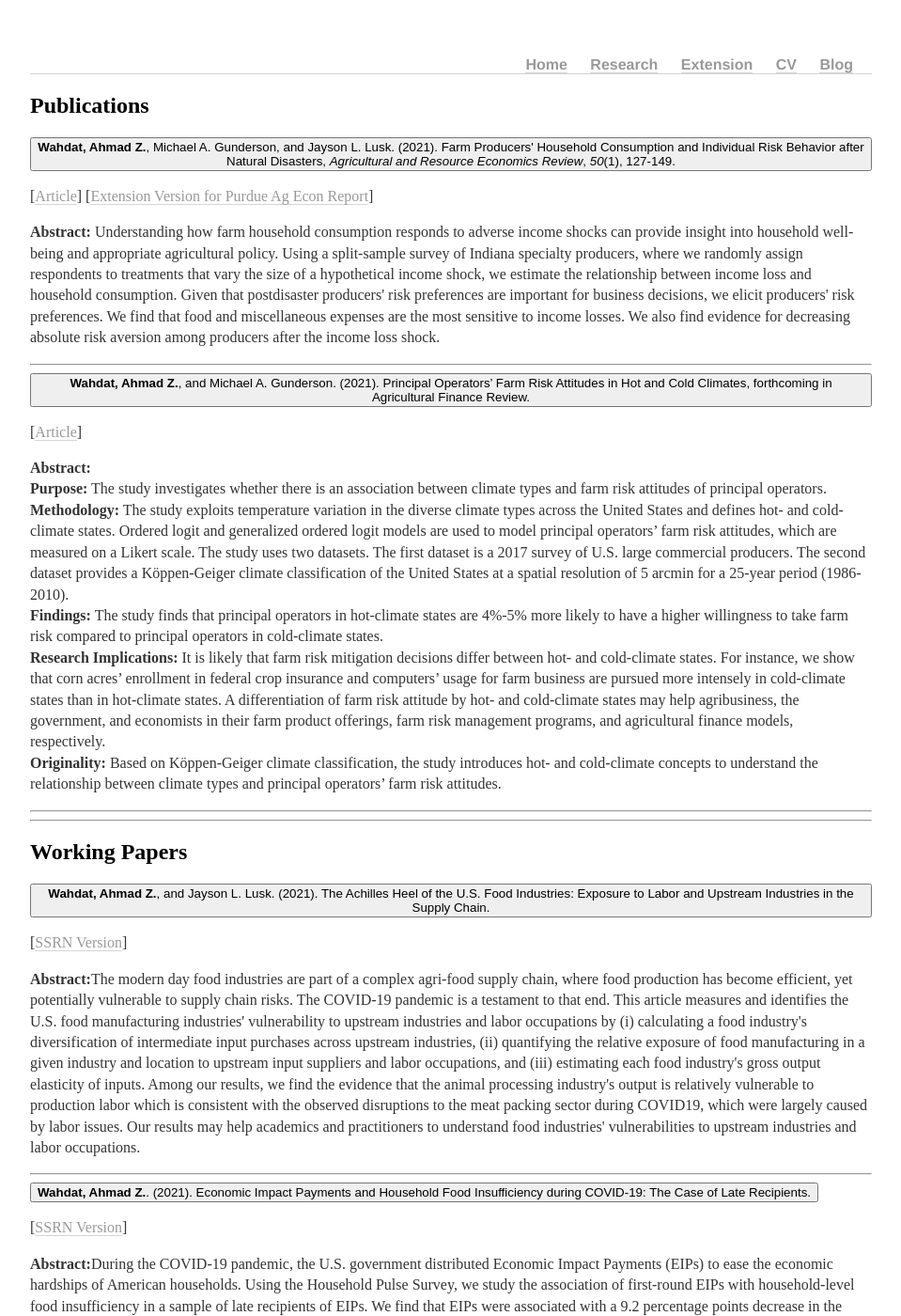
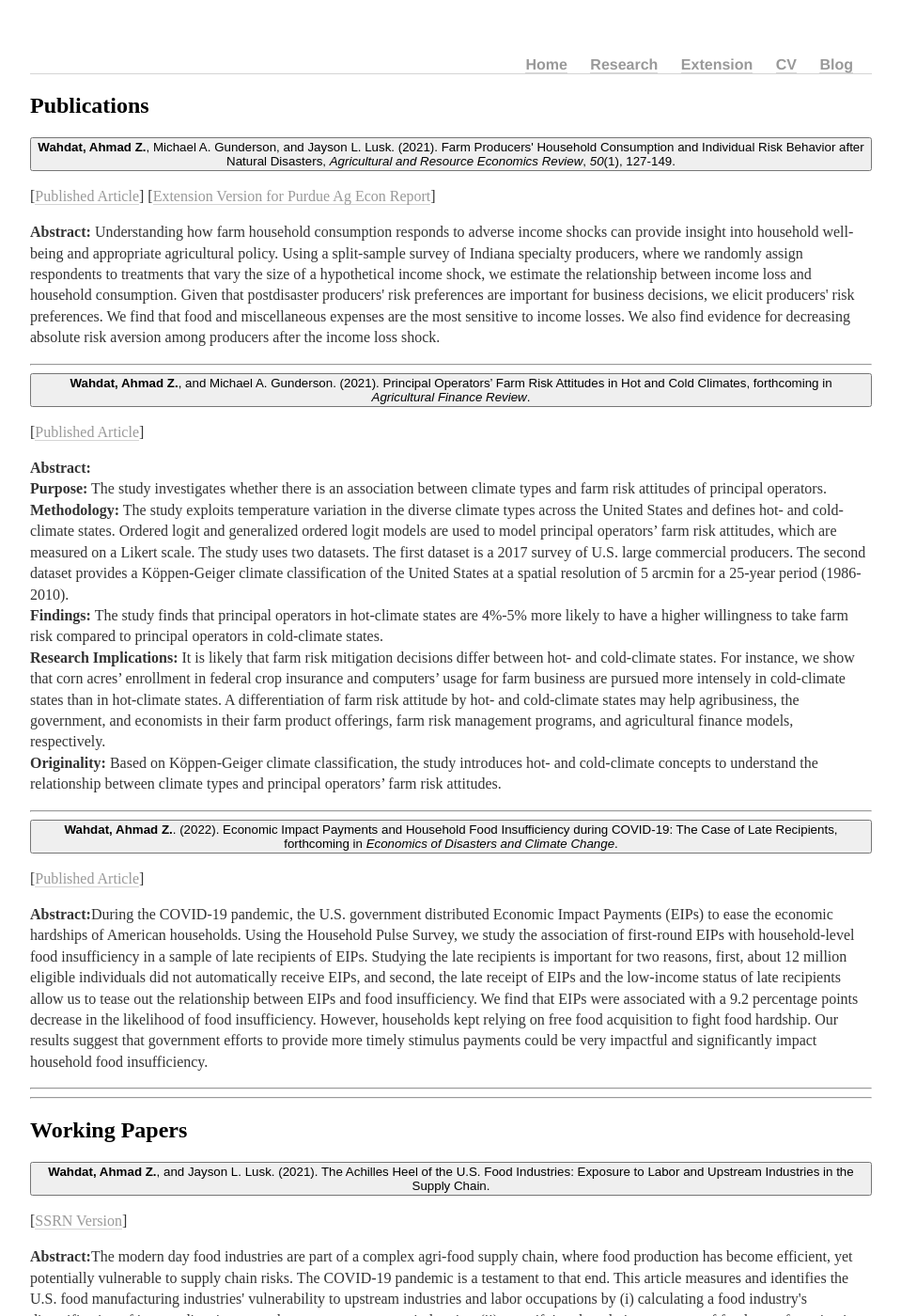
Before and after one commit to awahdat/webpage, a Jekyll site: the page built from research/index.html, in a window 1280 px wide and 1400 px high. Shown: the whole window at 94% size, without its empty margins (160-1119 px from the left). Built offline with Jekyll 4.4.1, drawn with Linux system fonts in a browser that asks for light colours; some of the changed text lies outside the part shown.

Commit message:
Update index.html

```diff
--- a/research/index.html
+++ b/research/index.html
@@ -11,7 +11,7 @@ description: Research work of Ahmad Zia Wahdat.
           Farm Producers' Household Consumption and Individual Risk Behavior after Natural Disasters, <em>Agricultural and Resource Economics Review</em>,
 		<em>50</em>(1), 127-149.</button>
 
-	<p> [<a href="https://doi.org/10.1017/age.2021.2" target="_blank" rel="noopener noreferrer">Article</a>]
+	<p> [<a href="https://doi.org/10.1017/age.2021.2" target="_blank" rel="noopener noreferrer">Published Article</a>]
 	[<a href="https://ag.purdue.edu/commercialag/home/paer-article/specialty-farm-households-consumption-and-risk-behavior-after-natural-disasters/" target="_blank" rel="noopener noreferrer">Extension Version for Purdue Ag Econ Report</a>]
 	</p>
 
@@ -25,9 +25,9 @@ description: Research work of Ahmad Zia Wahdat.
 					<hr />
 
 	<button class="accordion"><strong>Wahdat, Ahmad Z.</strong>, and Michael A. Gunderson. (2021). Principal Operators’ Farm Risk Attitudes in Hot and Cold Climates,
-	     forthcoming in Agricultural Finance Review.</button>
+	     forthcoming in <em>Agricultural Finance Review</em>.</button>
 
-	<p> [<a href="https://doi.org/10.1108/AFR-06-2021-0087" target="_blank" rel="noopener noreferrer">Article</a>] </p>
+	<p> [<a href="https://doi.org/10.1108/AFR-06-2021-0087" target="_blank" rel="noopener noreferrer">Published Article</a>] </p>
 
 	<p><strong>Abstract:</strong>
 		<br><strong>Purpose:</strong> The study investigates whether there is an association between climate types and farm risk attitudes of principal operators.
@@ -45,6 +45,24 @@ description: Research work of Ahmad Zia Wahdat.
 		finance models, respectively.
 		<br><strong>Originality:</strong> Based on Köppen-Geiger climate classification,  the study introduces hot- and cold-climate concepts to understand the relationship
 		between climate types and principal operators’ farm risk attitudes.</p>
+
+	<hr />
+
+	<button class="accordion"><strong>Wahdat, Ahmad Z.</strong>. (2022).
+Economic Impact Payments and Household Food Insufficiency during COVID-19: The Case of Late Recipients,
+		forthcoming in <em>Economics of Disasters and Climate Change</em>.</button>
+
+	<p>[<a href="https://doi.org/10.1007/s41885-022-00115-9" target="_blank" rel="noopener noreferrer">Published Article</a>]</p>
+
+	<p><strong>Abstract:</strong>During the COVID-19 pandemic, the U.S. government distributed Economic Impact Payments (EIPs)
+		to ease the economic hardships of American households. Using the Household Pulse Survey, we study the association of
+		first-round EIPs with household-level food insufficiency in a sample of late recipients of EIPs. Studying the late
+		recipients is important for two reasons, first, about 12 million eligible individuals did not automatically receive
+		EIPs, and second, the late receipt of EIPs and the low-income status of late recipients allow us to tease out the
+		relationship between EIPs and food insufficiency. We find that EIPs were associated with a 9.2 percentage points
+		decrease in the likelihood of food insufficiency. However, households kept relying on free food acquisition to fight
+		food hardship. Our results suggest that government efforts to provide more timely stimulus payments could be very
+		impactful and significantly impact household food insufficiency.</p>
 
 				<hr />
 				<hr />
@@ -67,19 +85,7 @@ The Achilles Heel of the U.S. Food Industries: Exposure to Labor and Upstream In
 		sector during COVID19, which were largely caused by labor issues. Our results may help academics and
 		practitioners to understand food industries' vulnerabilities to upstream industries and labor occupations.</p>
 
-			<hr />
 
-	<button class="accordion"><strong>Wahdat, Ahmad Z.</strong>. (2021).
-Economic Impact Payments and Household Food Insufficiency during COVID-19: The Case of Late Recipients.</button>
-
-	<p>[<a href="https://papers.ssrn.com/sol3/papers.cfm?abstract_id=3979134" target="_blank" rel="noopener noreferrer">SSRN Version</a>]</p>
-
-	<p><strong>Abstract:</strong>During the COVID-19 pandemic, the U.S. government distributed Economic Impact Payments (EIPs) to
-		ease the economic hardships of American households. Using the Household Pulse Survey, we study the association of
-		first-round EIPs with household-level food insufficiency in a sample of late recipients of EIPs. We find that EIPs
-		were associated with a 9.2 percentage points decrease in the likelihood of food insufficiency. However, households
-		kept relying on free food acquisition to fight food hardship. We suggest the government should make stimulus payments
-		(i.e., EIPs) more income targeted rather than distributing them too broadly.</p>
 
 			<hr />
 
```
